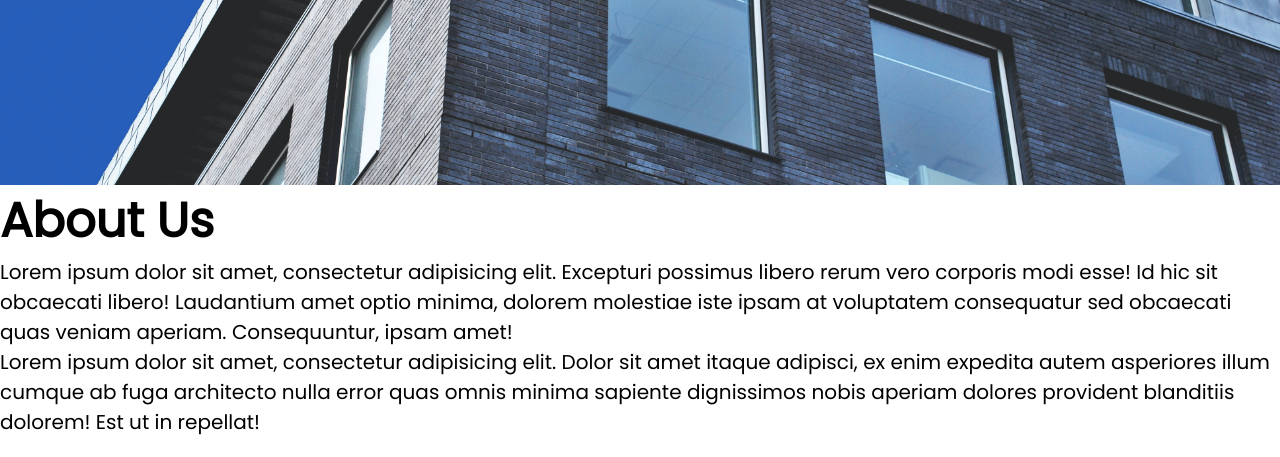
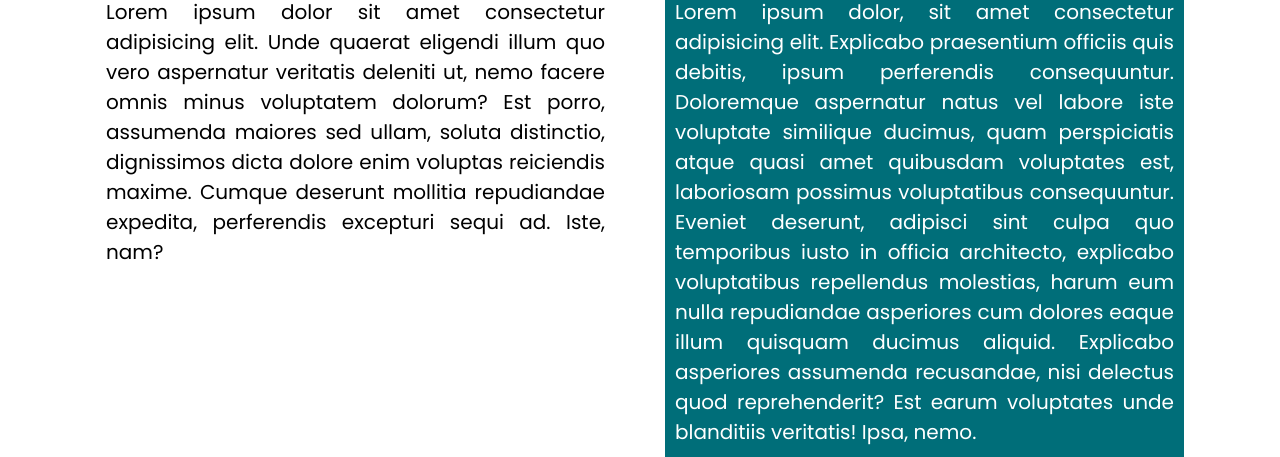
Before and after one commit to perezsergioace/freepik-responsive-mockup-website, a plain HTML site: page index.html in a window 1280 px wide. Shown: the part 615-1072 px from the top of the page. Drawn offline with Linux system fonts and the light colour scheme.

Commit message:
finished the about section of the page

```diff
--- a/index.html
+++ b/index.html
@@ -29,16 +29,25 @@
     </section>
 
     <section class="about">
-        <div class="about-left">
+        <div class="about-title">
             <h2>About Us</h2>
-            <p>Lorem ipsum dolor sit amet, consectetur adipisicing elit. Excepturi possimus libero rerum vero corporis
-                modi esse! Id hic sit obcaecati libero! Laudantium amet optio minima, dolorem molestiae iste ipsam at
-                voluptatem consequatur sed obcaecati quas veniam aperiam. Consequuntur, ipsam amet!</p>
         </div>
-        <div class="about-right">
-            <p>Lorem ipsum dolor sit amet, consectetur adipisicing elit. Dolor sit amet itaque adipisci, ex enim
-                expedita autem asperiores illum cumque ab fuga architecto nulla error quas omnis minima sapiente
-                dignissimos nobis aperiam dolores provident blanditiis dolorem! Est ut in repellat!</p>
+        <div class="about-text-content">
+            <div class="about-left">
+                <p>Lorem ipsum dolor sit amet consectetur adipisicing elit. Unde quaerat eligendi illum quo vero
+                    aspernatur veritatis deleniti ut, nemo facere omnis minus voluptatem dolorum? Est porro, assumenda
+                    maiores sed ullam, soluta distinctio, dignissimos dicta dolore enim voluptas reiciendis maxime.
+                    Cumque deserunt mollitia repudiandae expedita, perferendis excepturi sequi ad. Iste, nam?</p>
+            </div>
+            <div class="about-right">
+                <p>Lorem ipsum dolor, sit amet consectetur adipisicing elit. Explicabo praesentium officiis quis
+                    debitis, ipsum perferendis consequuntur. Doloremque aspernatur natus vel labore iste voluptate
+                    similique ducimus, quam perspiciatis atque quasi amet quibusdam voluptates est, laboriosam possimus
+                    voluptatibus consequuntur. Eveniet deserunt, adipisci sint culpa quo temporibus iusto in officia
+                    architecto, explicabo voluptatibus repellendus molestias, harum eum nulla repudiandae asperiores cum
+                    dolores eaque illum quisquam ducimus aliquid. Explicabo asperiores assumenda recusandae, nisi
+                    delectus quod reprehenderit? Est earum voluptates unde blanditiis veritatis! Ipsa, nemo.</p>
+            </div>
         </div>
     </section>
 
--- a/style.css
+++ b/style.css
@@ -92,9 +92,40 @@ li a:hover {
 /* Hero Section */
 
 .hero {
-	min-height: 90vh;
+	min-height: 50vh;
 	background: url(./images/building-img.jpg);
 	background-repeat: no-repeat;
 	background-size: cover;
 	background-position: center;
 }
+
+/* About Section */
+
+.about-title {
+	width: 80%;
+	margin: auto;
+	padding-top: 5rem;
+}
+
+.about-title h2 {
+	color: #006e79;
+}
+
+.about-text-content {
+	display: grid;
+	grid-template-columns: repeat(2, 1fr);
+	width: 85%;
+	margin: auto;
+	gap: 5rem;
+	text-align: justify;
+}
+
+.about-left,
+.about-right {
+	padding: 1rem;
+}
+
+.about-text-content .about-right {
+	background-color: #006e79;
+	color: white;
+}
```
